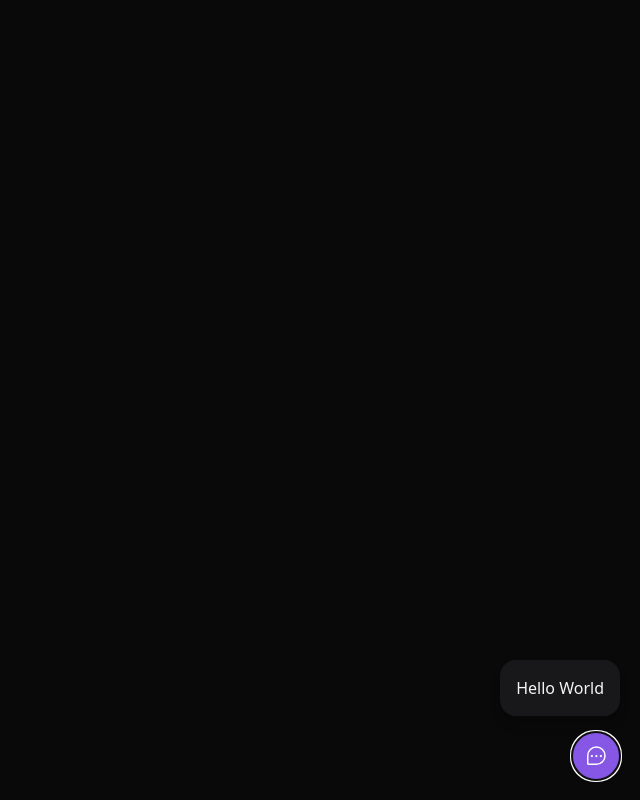
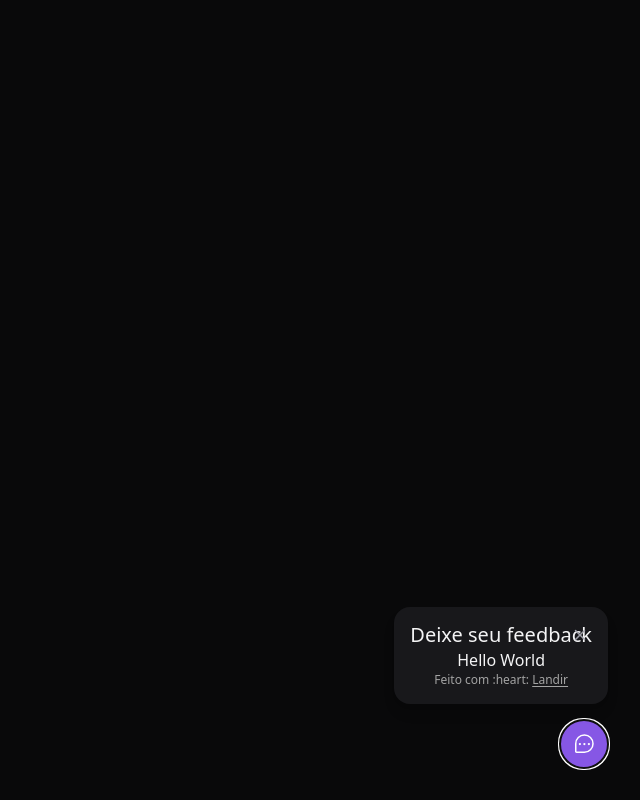
Before and after one commit to LucasdaCostaSilva/feedback-widget, a React (Vite) app: page / in a window 1280 px wide. Both pictures are taken after a click on the button "Feedback". Shown: the whole page, without its empty margins (640-1280 px from the left). Built offline with nearby package versions, Linux system fonts and the light colour scheme.

Commit message:
close button

```diff
--- /dev/null
+++ b/src/components/CloseButton.tsx
@@ -0,0 +1,10 @@
+import { Popover } from "@headlessui/react";
+import { X } from "phosphor-react";
+
+export function CloseButton() {
+  return (
+    <Popover.Button className="top-5 right-5 absolute text-zinc-400 hover:text-zinc-100" title="Fechar formulário de Feedback">
+      <X className="w-4 h-4" weight="bold" />
+    </Popover.Button>
+  )
+}
--- a/src/components/Widget.tsx
+++ b/src/components/Widget.tsx
@@ -5,7 +5,7 @@
 export function Widget() {
 
   return (
-    <Popover className="absolute bottom-5 right-5 flex flex-col items-end">
+    <Popover className="absolute bottom-4 right-4 md:bottom-8 md:right-8 flex flex-col items-end">
       <Popover.Panel>
         <WidgetForm />
       </Popover.Panel>
--- a/src/components/WidgetForm.tsx
+++ b/src/components/WidgetForm.tsx
@@ -1,7 +1,16 @@
+import { CloseButton } from "./CloseButton";
+
 export function WidgetForm() {
   return (
-    <div className="bg-zinc-900 p-4 relative rounded-2xl mb-4 flex flex-col items-center shadow-lg">
-      Hello World
+    <div className="bg-zinc-900 p-4 relative rounded-2xl mb-4 flex flex-col items-center shadow-lg w-[calc(100vw-2rem)] md:w-auto">
+      <header>
+        <span className="text-xl leading-6">Deixe seu feedback</span>
+        <CloseButton />
+      </header>
+      <p>Hello World</p>
+      <footer className="text-xs text-neutral-400">
+        Feito com :heart: <a className="underline underline-offset-2" href="http://landir.com.br">Landir</a>
+      </footer>
     </div>
   )
 }
```
